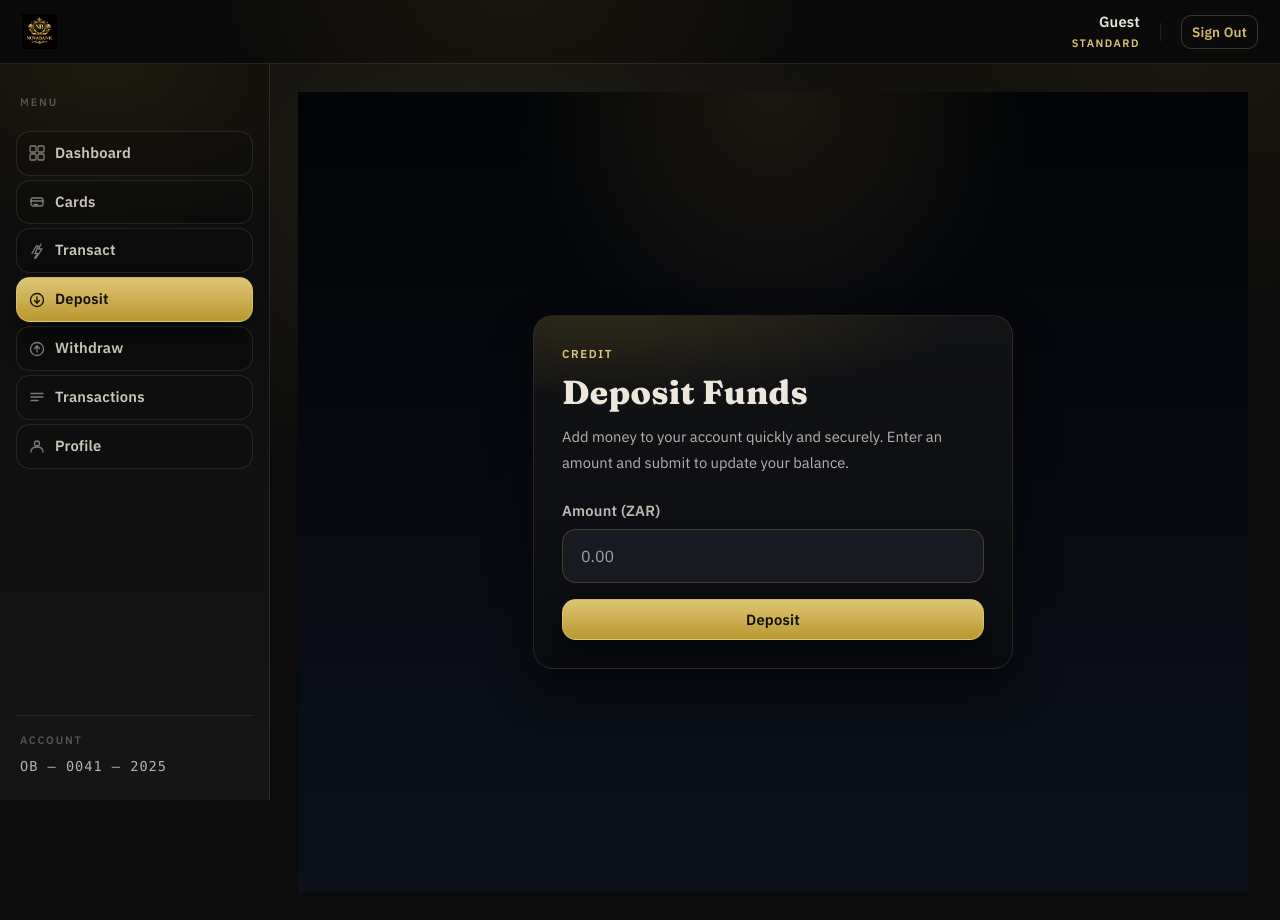
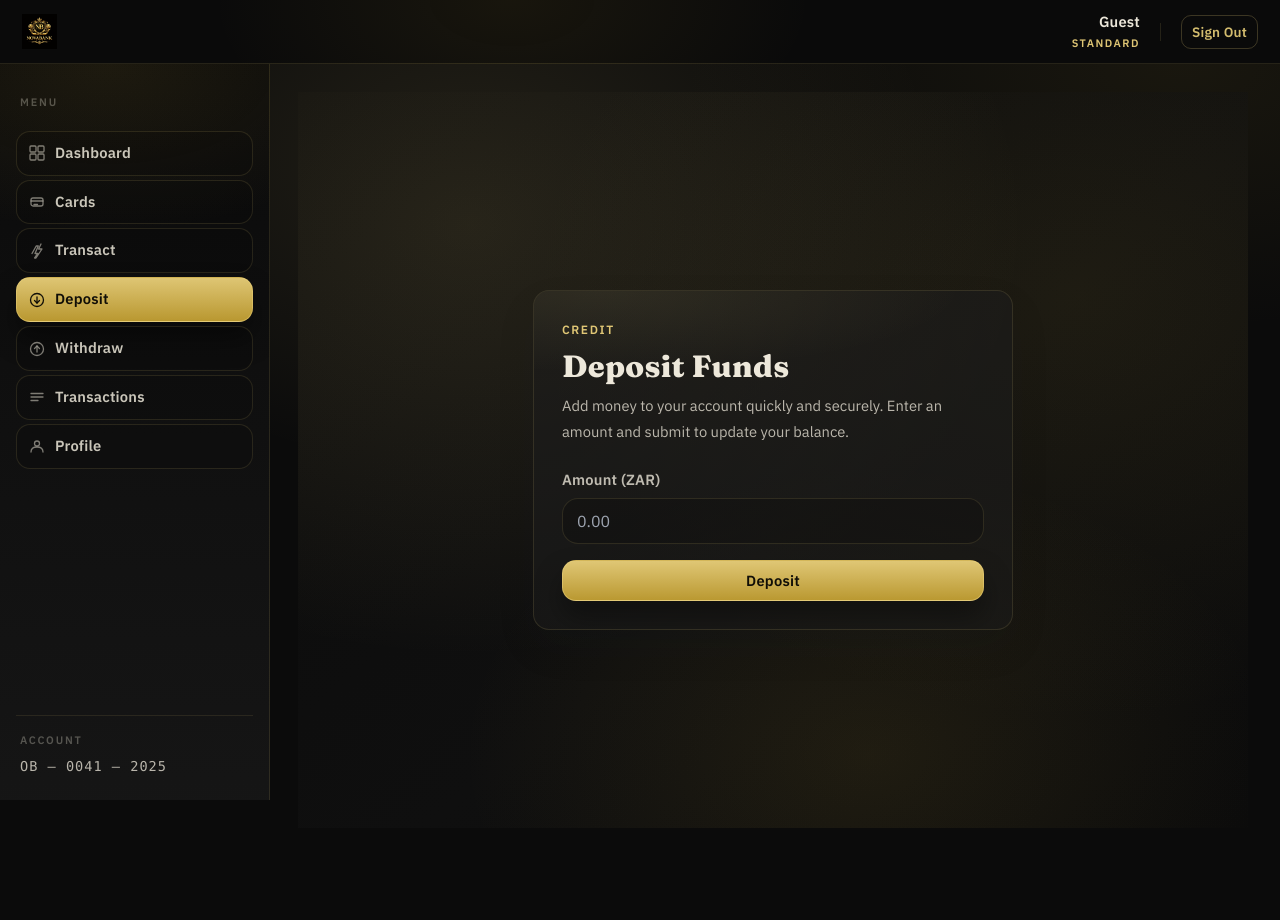
Before and after one commit to Debug-Dames/Bank-System, a React app in the folder frontend/: page /deposit in a window 1280 px wide. After the commit the page ends 856 px from the top, so only its background shows below. Built offline with nearby package versions, Linux system fonts and the light colour scheme; the HTML template or start-up script is replaced by a standard one.

Commit message:
deposit.css

```diff
--- a/frontend/src/pages/Deposit/deposit.css
+++ b/frontend/src/pages/Deposit/deposit.css
@@ -1,41 +1,65 @@
+/* ============================================================
+   Deposit Page — matched to Transactions UI
+   ============================================================ */
+
 .deposit-page {
-  min-height: 100vh;
-  background: radial-gradient(circle at top, rgba(209, 163, 79, 0.12), transparent 28%),
-    linear-gradient(180deg, #020406 0%, #07090f 40%, #0b101a 100%);
+  --tx-card: rgba(28, 28, 28, 0.58);
+  --tx-border: rgba(234, 208, 122, 0.12);
+  --tx-accent: rgba(234, 208, 122, 0.95);
+  --tx-accent-soft: rgba(234, 208, 122, 0.08);
+
+  min-height: calc(100vh - var(--navbar-height));
+  font-family: var(--font-body);
+
+  background:
+    radial-gradient(900px 700px at 18% 18%, rgba(234, 208, 122, 0.12), transparent 62%),
+    radial-gradient(900px 700px at 82% 28%, rgba(111, 94, 35, 0.16), transparent 60%),
+    radial-gradient(700px 500px at 60% 90%, rgba(195, 160, 51, 0.10), transparent 58%),
+    linear-gradient(140deg, #0b0b0b, #0f0f0f 55%, #0b0b0b);
+
   display: flex;
   justify-content: center;
   align-items: center;
-  padding: 32px;
+  padding: clamp(16px, 3vw, 32px);
 }
+
+/* Card */
 
 .deposit-card {
   width: min(100%, 520px);
-  background: linear-gradient(180deg, rgba(28, 28, 28, 0.58), rgba(11, 11, 11, 0.44));
-  border: 1px solid var(--stroke-subtle);
-  border-radius: var(--radius-lg);
+  background: var(--tx-card);
+  border: 1px solid var(--tx-border);
+  border-radius: 16px;
   padding: 28px;
-  box-shadow: var(--shadow-card);
+  box-shadow: 0 18px 40px rgba(15, 23, 42, 0.08);
   position: relative;
   overflow: hidden;
 }
 
+/* Subtle glow (same philosophy as transactions, toned down) */
 .deposit-card::after {
   content: "";
   position: absolute;
   inset: -2px;
-  border-radius: calc(var(--radius-lg) + 2px);
-  background: radial-gradient(600px 140px at 15% 0%, rgba(195, 160, 51, 0.18), transparent 60%);
-  opacity: 0.9;
+  border-radius: inherit;
+  background: radial-gradient(
+    600px 140px at 15% 0%,
+    rgba(234, 208, 122, 0.12),
+    transparent 60%
+  );
+  opacity: 0.7;
   pointer-events: none;
   z-index: -1;
 }
+
+/* Header */
 
 .deposit-header {
   margin-bottom: 24px;
 }
 
 .deposit-eyebrow {
-  font-size: 0.72rem;
+  font-size: 0.75rem;
   font-weight: var(--font-semibold);
   color: var(--text-secondary);
   letter-spacing: 1.6px;
@@ -46,18 +70,18 @@
 .deposit-title {
   font-family: var(--font-display);
   font-weight: var(--font-extrabold);
-  font-size: clamp(1.8rem, 2.6vw, 2.4rem);
+  font-size: clamp(1.6rem, 2.4vw, 2.1rem);
   color: var(--text-primary);
-  letter-spacing: 0.3px;
-  margin: 0 0 var(--space-3);
+  margin: 0 0 var(--space-2);
 }
 
 .deposit-description {
   color: var(--text-muted);
   font-size: var(--text-sm);
-  line-height: var(--leading-relaxed);
   margin: 0;
 }
+
+/* Form */
 
 .deposit-form {
   display: grid;
@@ -66,24 +90,26 @@
 
 .deposit-form input {
   width: 100%;
-  padding: 16px 18px;
-  border-radius: 14px;
-  border: 1px solid rgba(209, 163, 79, 0.26);
-  background: rgba(26, 29, 35, 0.92);
+  padding: 12px 14px;
+  border-radius: var(--radius-md);
+  border: 1px solid var(--stroke-subtle);
+  background: var(--bg-element);
   color: var(--text-primary);
-  font-size: 1rem;
+  font-size: var(--text-base);
+  outline: none;
   transition: border-color 0.2s ease, box-shadow 0.2s ease;
 }
 
 .deposit-form input::placeholder {
-  color: rgba(226, 232, 240, 0.65);
+  color: #9ca3af;
 }
 
 .deposit-form input:focus {
-  outline: none;
-  border-color: var(--color-gold);
-  box-shadow: 0 0 0 4px rgba(234, 208, 122, 0.12);
+  border-color: var(--tx-accent);
+  box-shadow: 0 0 0 3px var(--tx-accent-soft);
 }
+
+/* Success State */
 
 .deposit-success {
   display: flex;
@@ -97,9 +123,9 @@
   width: 52px;
   height: 52px;
   border-radius: var(--radius-full);
-  border: 1px solid rgba(234, 208, 122, 0.26);
-  background: rgba(234, 208, 122, 0.08);
-  color: var(--color-light-gold);
+  border: 1px solid var(--tx-border);
+  background: var(--tx-accent-soft);
+  color: var(--tx-accent);
   display: flex;
   align-items: center;
   justify-content: center;
@@ -128,28 +154,27 @@
 .deposit-success__amount {
   font-family: var(--font-display);
   font-weight: var(--font-extrabold);
-  font-size: clamp(2rem, 3vw, 2.6rem);
+  font-size: clamp(2rem, 3vw, 2.4rem);
   color: var(--text-primary);
-  letter-spacing: 0.4px;
   margin: 0;
 }
 
+/* Details Box (match tx-card feel) */
+
 .deposit-success__details {
   width: 100%;
+  background: var(--bg-element);
   border: 1px solid var(--stroke-subtle);
   border-radius: var(--radius-md);
   overflow: hidden;
-  background: var(--bg-element);
 }
 
 .deposit-success__row {
   display: flex;
   justify-content: space-between;
-  align-items: center;
   padding: 10px 14px;
   font-size: var(--text-sm);
   color: var(--text-muted);
-  gap: var(--space-4);
 }
 
 .deposit-success__row:not(:last-child) {
@@ -159,7 +184,6 @@
 .deposit-success__row span:last-child {
   font-weight: var(--font-semibold);
   color: var(--text-primary);
-  text-align: right;
 }
 
 .deposit-success__mono {
@@ -168,16 +192,10 @@
   letter-spacing: 1px;
 }
 
+/* Responsive */
+
 @media (max-width: 680px) {
-  .deposit-page {
-    padding: 24px;
-  }
-
   .deposit-card {
     padding: 24px;
   }
-
-  .deposit-title {
-    font-size: 2rem;
-  }
 }
```
